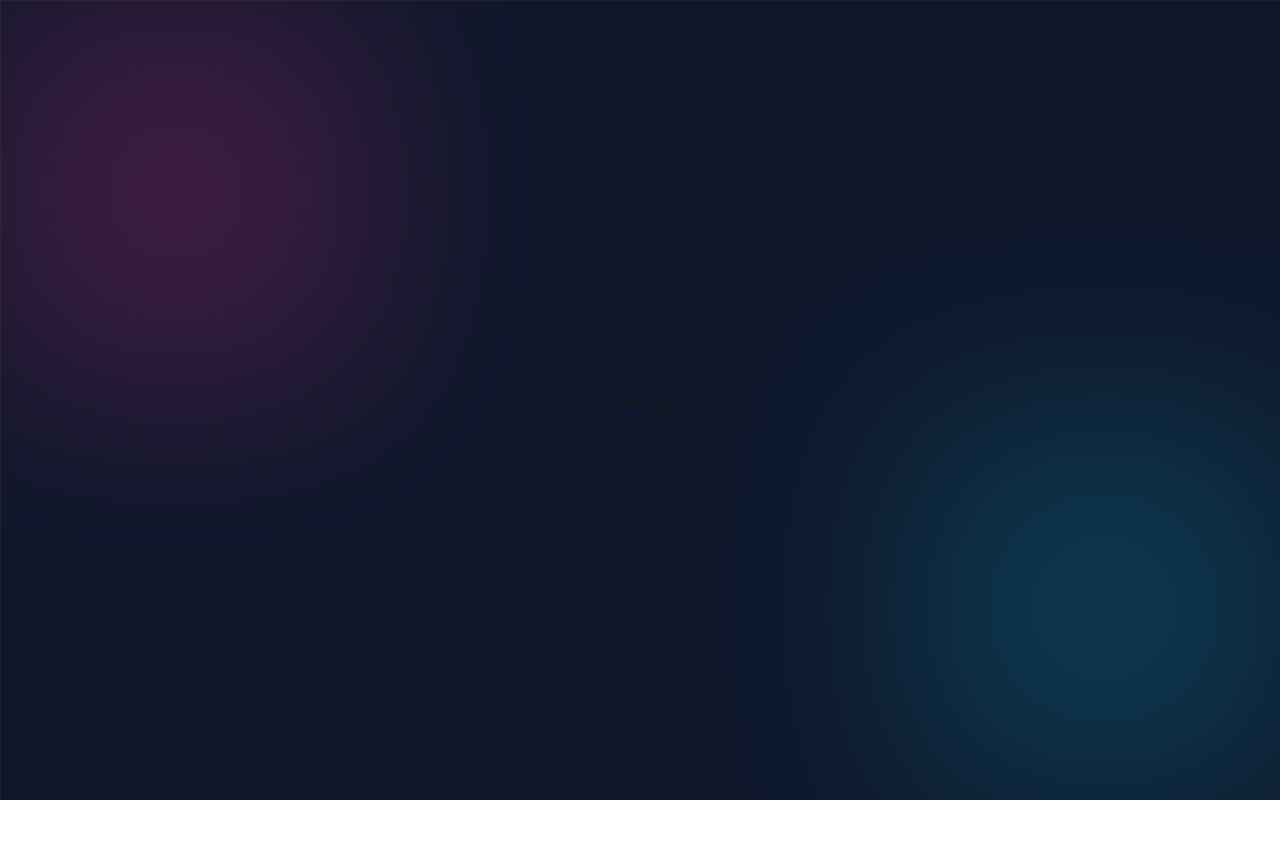
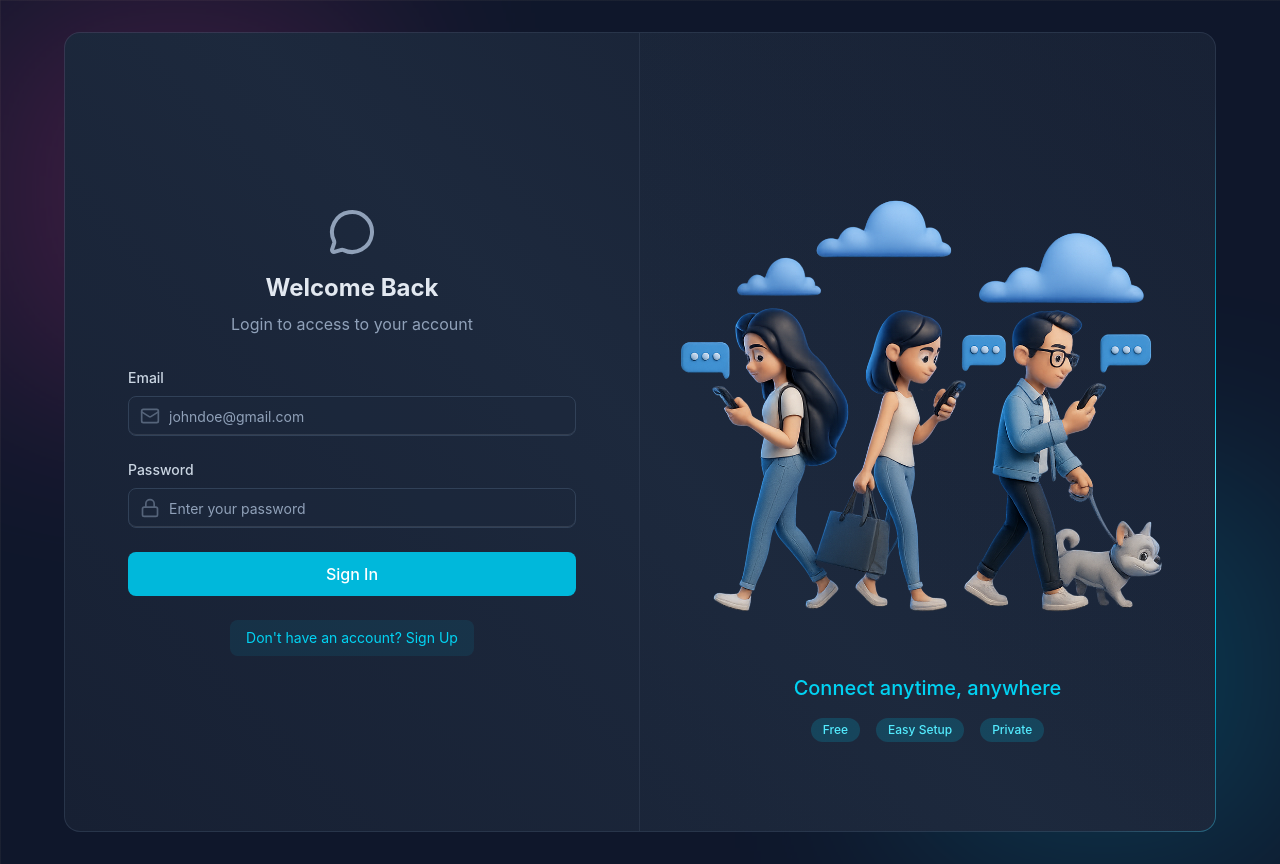
Before and after one commit to MohdZain49/Chat-App, a React (Vite) app in the folder frontend/: page /login in a window 1280 px wide. Before the commit the page ends 800 px from the top, so only its background shows below. Built offline with nearby package versions, Linux system fonts and the light colour scheme; no server answers.

Commit message:
implement login page and functionality

```diff
--- a/frontend/src/pages/LoginPage.jsx
+++ b/frontend/src/pages/LoginPage.jsx
@@ -1,9 +1,138 @@
-import React from 'react'
+import React, { useState } from "react";
+import useAuthStore from "../store/useAuthStore";
+import {
+  MessageCircleIcon,
+  LockIcon,
+  MailIcon,
+  LoaderIcon,
+} from "lucide-react";
+import { Link } from "react-router";
+
+import BorderAnimatedContainer from "../components/BorderAnimatedContainer";
 
 function LoginPage() {
+  const { isLoggingIn, login } = useAuthStore();
+
+  const [formData, setFormData] = useState({
+    email: "",
+    password: "",
+  });
+
+  const inputHandler = (e) => {
+    const { name, value } = e.target;
+    setFormData({ ...formData, [name]: value });
+  };
+
+  const handleSubmit = (e) => {
+    e.preventDefault();
+    login(formData);
+  };
+
   return (
-    <div>LoginPage</div>
-  )
+    <div className="w-full flex items-center justify-center p-4 bg-slate-900">
+      <div className="relative w-full max-w-6xl md:h-[800px] h-[650px]">
+        <BorderAnimatedContainer>
+          <div className="w-full flex flex-col md:flex-row">
+            {/* FORM CLOUMN - LEFT SIDE */}
+            <div className="md:w-1/2 p-8 flex items-center justify-center md:border-r border-slate-600/30">
+              <div className="w-full max-w-md">
+                {/* HEADING TEXT */}
+                <div className="text-center mb-8">
+                  <MessageCircleIcon className="w-12 h-12 mx-auto text-slate-400 mb-4" />
+                  <h2 className="text-2xl font-bold text-slate-200 mb-2">
+                    Welcome Back
+                  </h2>
+                  <p className="text-slate-400">
+                    Login to access to your account
+                  </p>
+                </div>
+
+                {/* FORM */}
+                <form onSubmit={handleSubmit} className="space-y-6">
+                  {/* EMAIL INPUT */}
+                  <div>
+                    <label className="auth-input-label">Email</label>
+                    <div className="relative">
+                      <MailIcon className="auth-input-icon" />
+
+                      <input
+                        type="email"
+                        name="email"
+                        value={formData.email}
+                        onChange={inputHandler}
+                        className="input"
+                        placeholder="johndoe@gmail.com"
+                        required
+                      />
+                    </div>
+                  </div>
+
+                  {/* PASSWORD INPUT */}
+                  <div>
+                    <label className="auth-input-label">Password</label>
+                    <div className="relative">
+                      <LockIcon className="auth-input-icon" />
+
+                      <input
+                        type="password"
+                        name="password"
+                        value={formData.password}
+                        onChange={inputHandler}
+                        className="input"
+                        placeholder="Enter your password"
+                        required
+                      />
+                    </div>
+                  </div>
+
+                  {/* SUBMIT BUTTON */}
+                  <button
+                    className="auth-btn"
+                    type="submit"
+                    disabled={isLoggingIn}
+                  >
+                    {isLoggingIn ? (
+                      <LoaderIcon className="w-full h-5 animate-spin text-center" />
+                    ) : (
+                      "Sign In"
+                    )}
+                  </button>
+                </form>
+
+                <div className="mt-6 text-center">
+                  <Link to="/signup" className="auth-link">
+                    Don't have an account? Sign Up
+                  </Link>
+                </div>
+              </div>
+            </div>
+
+            {/* FORM ILLUSTRATION - RIGHT SIDE */}
+            <div className="hidden md:w-1/2 md:flex items-center justify-center p-6 bg-gradient-to-bl from-slate-800/20 to-transparent">
+              <div>
+                <img
+                  src="./signup.png"
+                  alt="People using mobile devices"
+                  className="w-full h-auto object-contain"
+                />
+                <div className="mt-6 text-center">
+                  <h3 className="text-xl font-medium text-cyan-400">
+                    Connect anytime, anywhere
+                  </h3>
+
+                  <div className="mt-4 flex justify-center gap-4">
+                    <span className="auth-badge">Free</span>
+                    <span className="auth-badge">Easy Setup</span>
+                    <span className="auth-badge">Private</span>
+                  </div>
+                </div>
+              </div>
+            </div>
+          </div>
+        </BorderAnimatedContainer>
+      </div>
+    </div>
+  );
 }
 
-export default LoginPage
+export default LoginPage;
--- a/frontend/src/store/useAuthStore.js
+++ b/frontend/src/store/useAuthStore.js
@@ -6,6 +6,7 @@
   authUser: null,
   isCheckingAuth: true,
   isSigninUp: false,
+  isLoggingIn: false,
 
   signUp: async (userData) => {
     set({ isSigninUp: true });
@@ -21,12 +22,29 @@
     }
   },
 
+  login: async (userData) => {
+    set({ isLoggingIn: true });
+    try {
+      const res = await axiosInstance.post("/auth/login", userData);
+      set({ authUser: res.data });
+      toast.success("Logged in successfully");
+    } catch (error) {
+      console.error("Error in login auth:\n", error);
+      toast.error(error.response.data.message);
+    } finally {
+      set({ isLoggingIn: false });
+    }
+  },
+
+
+
   checkAuth: async () => {
     try {
       const res = await axiosInstance.get("/auth/check");
       set({ authUser: res.data });
     } catch (error) {
       console.error("Error in check auth:\n", error);
+      toast.error("Error logging out");
     } finally {
       set({ isCheckingAuth: false });
     }
```
